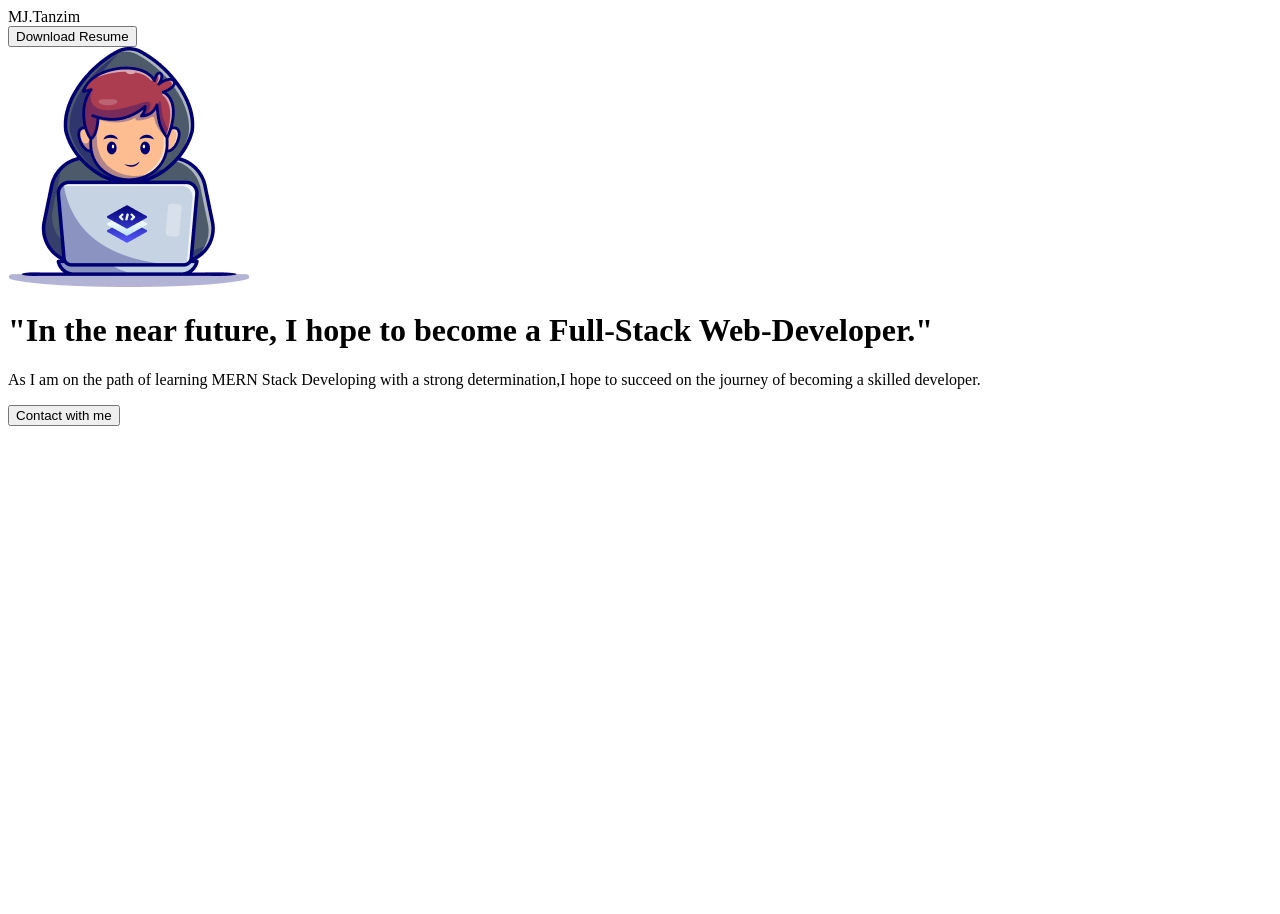
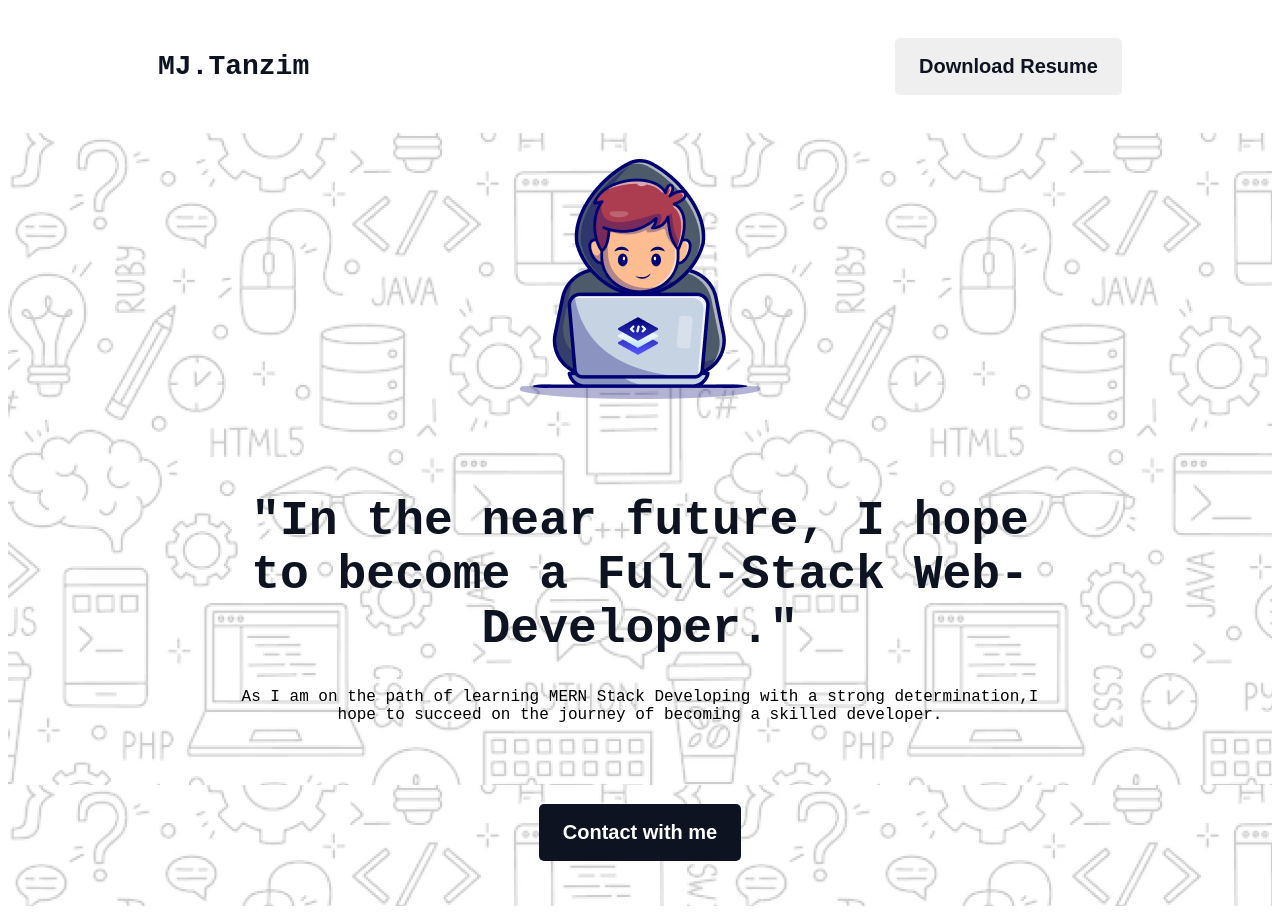
Before and after one commit to Tanzim52/Portfolio-Assignment, a plain HTML site: page index.html in a window 1280 px wide. Before the commit the page ends 800 px from the top, so only its background shows below. Drawn offline with Linux system fonts and the light colour scheme; a web font is replaced by a local one.

Commit message:
styled navbar & banner

```diff
--- a/index.html
+++ b/index.html
@@ -5,20 +5,20 @@
     <meta charset="UTF-8">
     <meta name="viewport" content="width=device-width, initial-scale=1.0">
     <title>My Portfolio</title>
-    <link rel="stylesheet" href="styles/portfolio.css">
     <link rel="preconnect" href="https://fonts.googleapis.com">
     <link rel="preconnect" href="https://fonts.gstatic.com" crossorigin>
     <link href="https://fonts.googleapis.com/css2?family=Azeret+Mono:ital,wght@0,100..900;1,100..900&display=swap"
         rel="stylesheet">
+    <link rel="stylesheet" href="styles/portfolio.css">
 </head>
 
-<body>
+<body class="azeret-mono-normal">
     <header>
-        <nav>
+        <nav class="nav-bar">
             <div class="nav-name">MJ.Tanzim</div>
             <div><button class="download-resume-btn">Download Resume</button></div>
         </nav>
-        <div class="banner">
+        <div class="banner background-image">
             <div class="banner-image">
                 <img src="styles/assets/Group.png" alt="">
             </div>
--- a/styles/portfolio.css
+++ b/styles/portfolio.css
@@ -3,6 +3,66 @@
 .azeret-mono-normal {
   font-family: "Azeret Mono", monospace;
   font-optical-sizing: auto;
-  font-weight: <weight>;
   font-style: normal;
+
 }
+/* nav style */
+.nav-bar{
+    display: flex;
+    align-items: center;
+    justify-content: space-between;
+    margin: 38px 150px;
+}
+.nav-name{
+    font-size: 28px;
+    font-weight: bolder;
+    color:#0D1321 ;
+}
+.download-resume-btn{
+    font-size: 20px;
+    font-weight: 600;
+    padding: 17px 24px;
+    border-radius: 5px;
+    border: none;
+    cursor: pointer;
+    color: #0D1321;
+}
+/* shared styles */
+
+
+.background-image{
+    background-image: url('../styles/assets/Hero-bg.png');
+    /* background-repeat:no-repeat; */
+    /* width: 100%; */
+
+}
+/* banner styles */
+.banner{
+    text-align: center;
+}
+.banner-image{
+    padding: 26px 378.86px;
+}
+.banner-description{
+    padding: 32px 221px;
+}
+.banner-description-title{
+    font-size: 48px;
+    font-weight: 900;
+    word-wrap:normal;
+    color: #0D1321;
+}
+.connecting-button{
+    font-size: 20px;
+    font-weight: 600;
+    padding: 17px 24px;
+    border-radius: 5px;
+    border: none;
+    cursor: pointer;
+    color: #FFFFFF;
+    background-color: #0D1321;
+
+}
+.contact-button{
+    padding: 32px 377px 45px 377px;
+}
```
